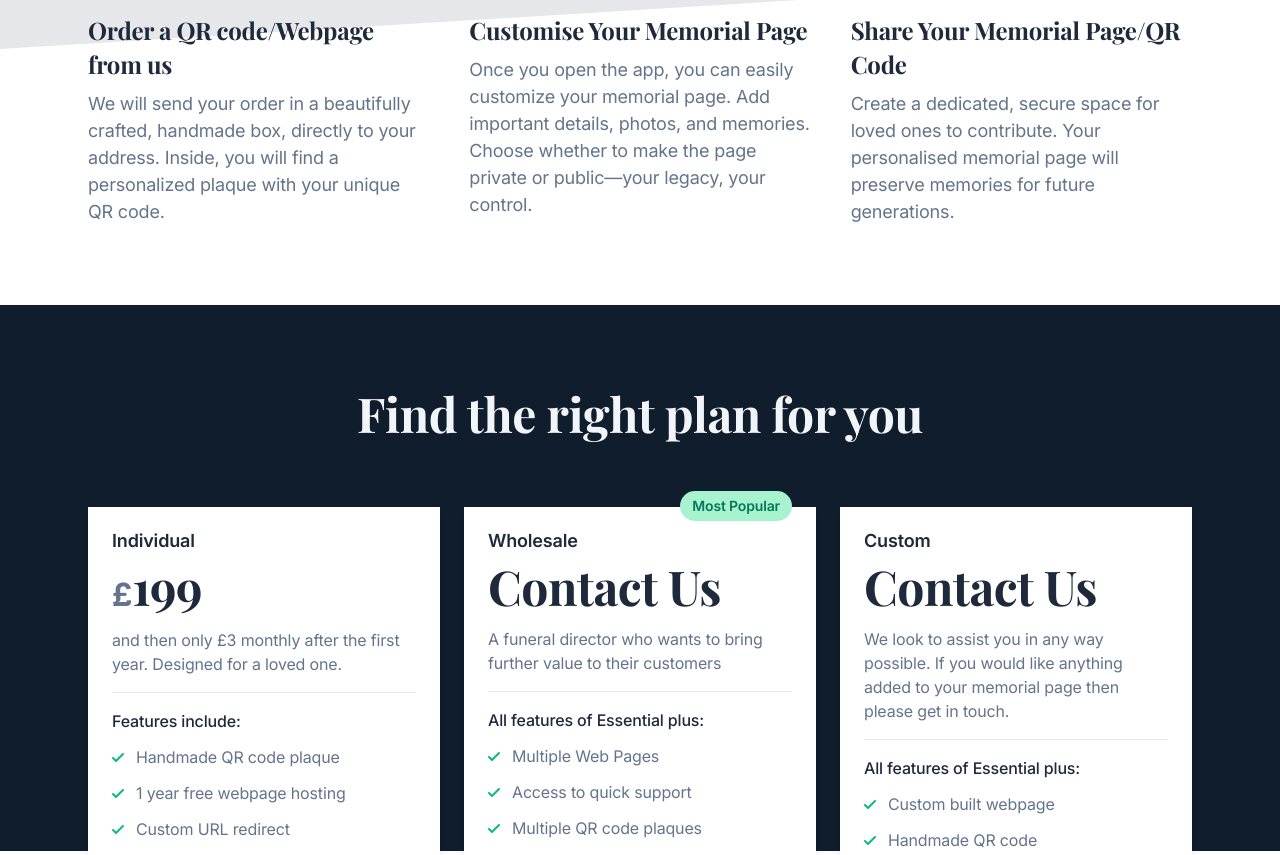
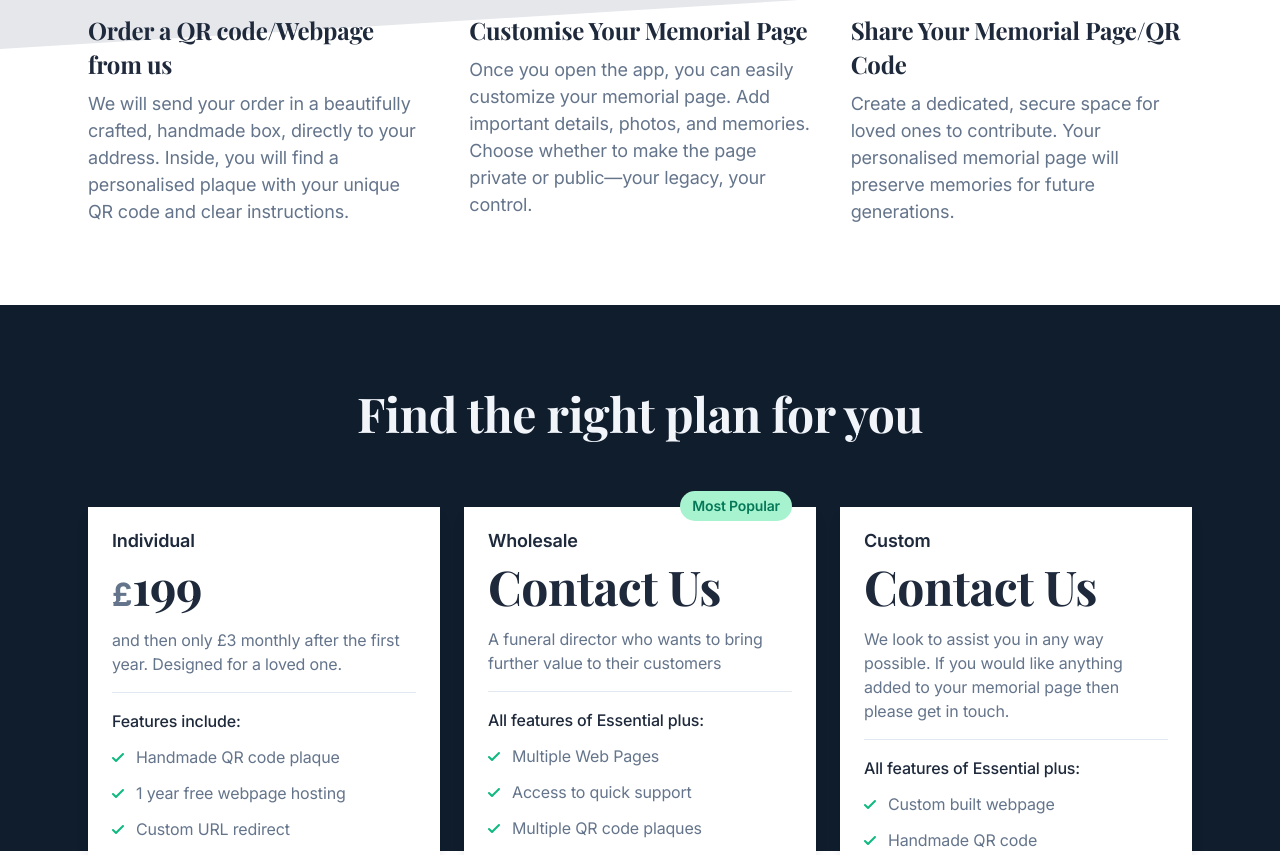
Before and after one commit to Harrygodfrey132/blissful-moments, a Next.js app: page / in a window 1280 px wide. Shown: the part 4453-5308 px from the top of the page. Built offline with nearby package versions, Linux system fonts and the light colour scheme; a web font is replaced by a local one.

Commit message:
Update features-home-03.tsx

```diff
--- a/components/features-home-03.tsx
+++ b/components/features-home-03.tsx
@@ -37,7 +37,7 @@ export default function FeaturesHome03() {
               <h3 className="h4 font-playfair-display mb-2">
                 <a className="text-slate-800 hover:underline hover:decoration-blue-100" href="#0">Order a QR code/Webpage from us</a>
               </h3>
-              <p className="text-lg text-slate-500">We will send your order in a beautifully crafted, handmade box, directly to your address. Inside, you will find a personalized plaque with your unique QR code.</p>
+              <p className="text-lg text-slate-500">We will send your order in a beautifully crafted, handmade box, directly to your address. Inside, you will find a personalised plaque with your unique QR code and clear instructions.</p>
             </article>
 
             {/* 2nd article */}
```
